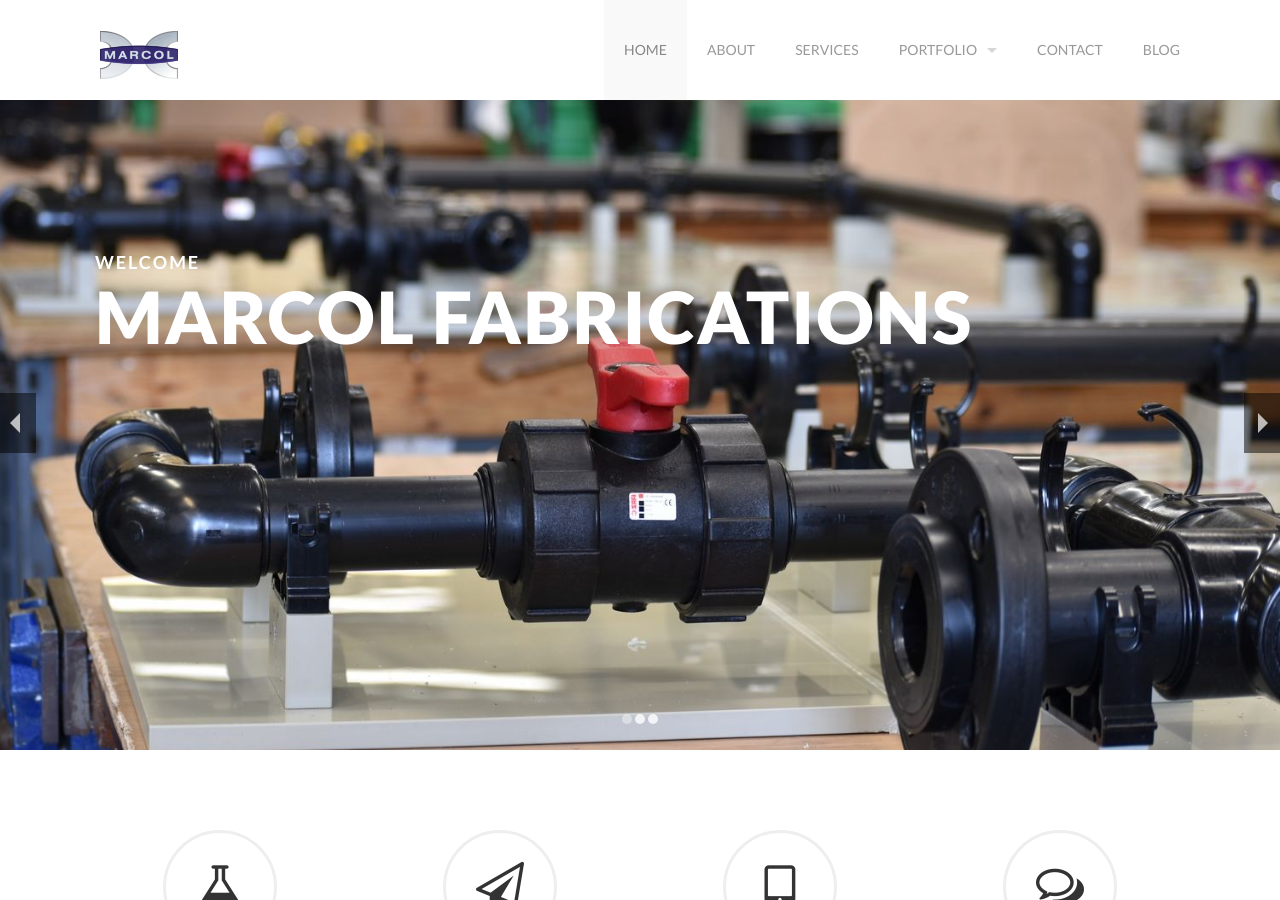
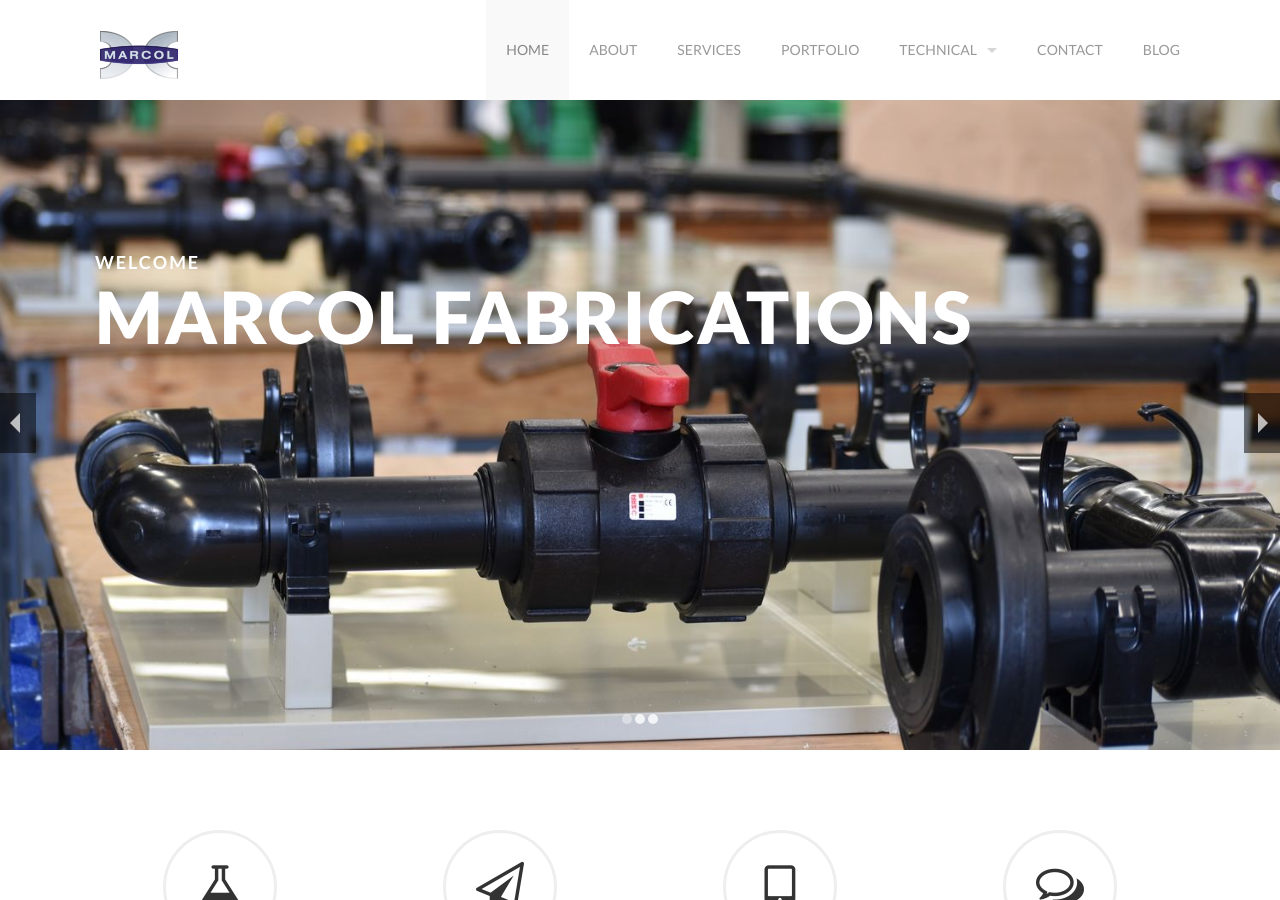
Before and after one commit to marcolplastics/marcolplastics.github.io, a Jekyll site: the page built from index.html, in a window 1280 px wide and 900 px high. Built offline with Jekyll 4.4.1, drawn with Linux system fonts in a browser that asks for light colours.

Commit message:
Adds a technical dropdown
With no link on the root.

```diff
--- a/_data/nav.yml
+++ b/_data/nav.yml
@@ -10,11 +10,13 @@
 - name: Portfolio
   path: portfolio.html
   section_id: portfolio
+- name: Technical
+  section_id: technical
   children:
-    - name: Portfolio
-      path: portfolio.html
-    - name: Portfolio item
-      path: portfolio-item.html
+    - name: Policy Documents
+      path: policy.html
+    - name: Health and Safety
+      path: health.html
 - name: Contact
   path: contact.html
   section_id: contact
--- a/_includes/header.html
+++ b/_includes/header.html
@@ -23,7 +23,8 @@
 
           {% if item.children %}
             <li class="has-dropdown {{active_class}}">
-              <a href="{{site.url}}/{{ item.path }}">{{ item.name }}</a>
+              <!-- MODIFYING THIS TO STOP DROPDOWN TRIGGERING ROUTE CHANGE -->
+              <a href="#">{{ item.name }}</a>
               <ul class='dropdown'>
                 {% for child in item.children %}
                   <li>
```
